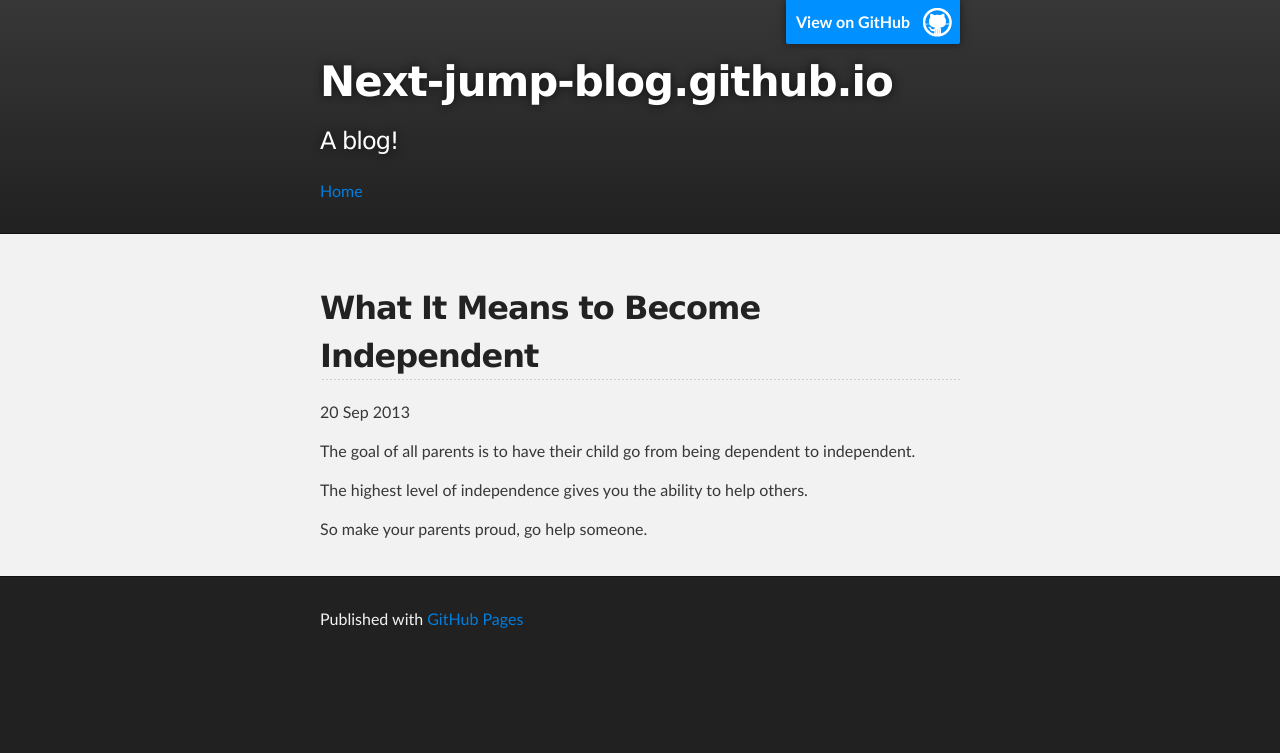
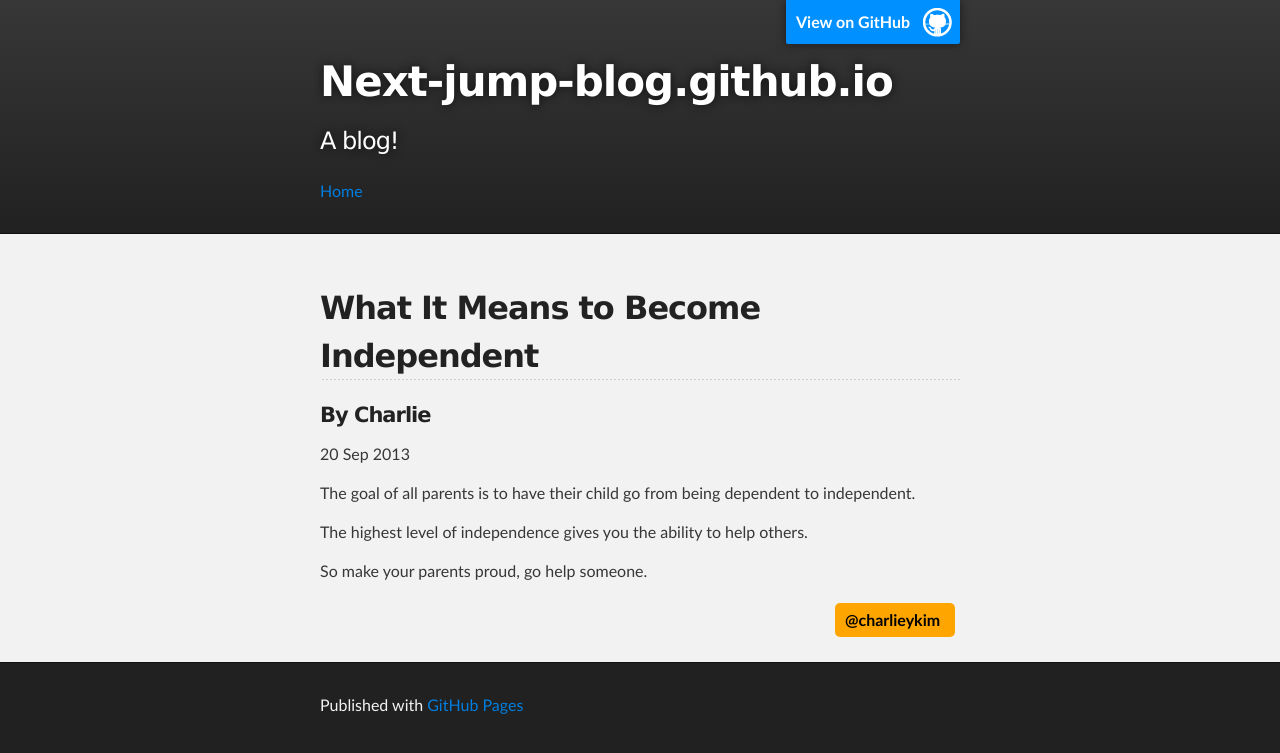
Before and after one commit to mtylpg/nextjump.github.io, a Jekyll site: the page built from _posts/2013-09-20-meaning-of-independence.md, in a window 1280 px wide. Shown: the top 753 px of the page. Built offline with Jekyll 4.4.1, drawn with Linux system fonts in a browser that asks for light colours.

Commit message:
adding a second post with more text, fixing up a little more of the layout

```diff
--- a/_layouts/post.html
+++ b/_layouts/post.html
@@ -3,9 +3,14 @@ layout: default
 ---
 <section id="main_content" class="inner">
     <h2>{{ page.title }}</h2>
+    <h4>By {{ page.author }}</h4>
     <p class="meta">{{ page.date | date_to_string }}</p>
 
     <div class="post">
         {{ content }}
     </div>
+    <div class="twitter">
+        <a href="https://twitter.com/{{ page.twitter }}"><span class="handle">@{{ page.twitter }}</span></a>
+    </div>
+    <div style="clear: both;"></div>
 </section>
--- a/_posts/2013-09-20-meaning-of-independence.md
+++ b/_posts/2013-09-20-meaning-of-independence.md
@@ -1,8 +1,10 @@
 ---
 layout: post
-title: "What It Means to Become Independent"
+title: What It Means to Become Independent
 author: Charlie
+twitter: charlieykim
 categories: ceooffice
+picture: charlie.jpg
 ---
 The goal of all parents is to have their child go from being dependent to independent.
 
--- a/stylesheets/stylesheet.css
+++ b/stylesheets/stylesheet.css
@@ -425,3 +425,29 @@ Small Device Styles
   }
 
 }
+
+/*******************************************************************************
+My Styles
+*******************************************************************************/
+.twitter {
+    width: 100px;
+    float: right;
+    background-color: orange;
+    padding: 5px 10px;
+    margin: 5px;
+    -moz-border-radius: 5px;
+    border-radius: 5px;
+
+    -webkit-transition: background-color 0.5s linear;
+    -moz-transition: background-color 0.5s linear;
+    -o-transition: background-color 0.5s linear;
+    -ms-transition: background-color 0.5s linear;
+    transition: background-color 0.5s linear;
+}
+.twitter:hover {
+    background-color: #FF7F00;
+}
+.twitter .handle {
+    color: black;
+    font-weight: bold;
+}
```
Also changed, not shown: _posts/2013-09-03-settling-at-nxj.md (added, +37 -0 lines), images/LM_settling1.jpg (added), images/lauren.png (added), 6 other files.
